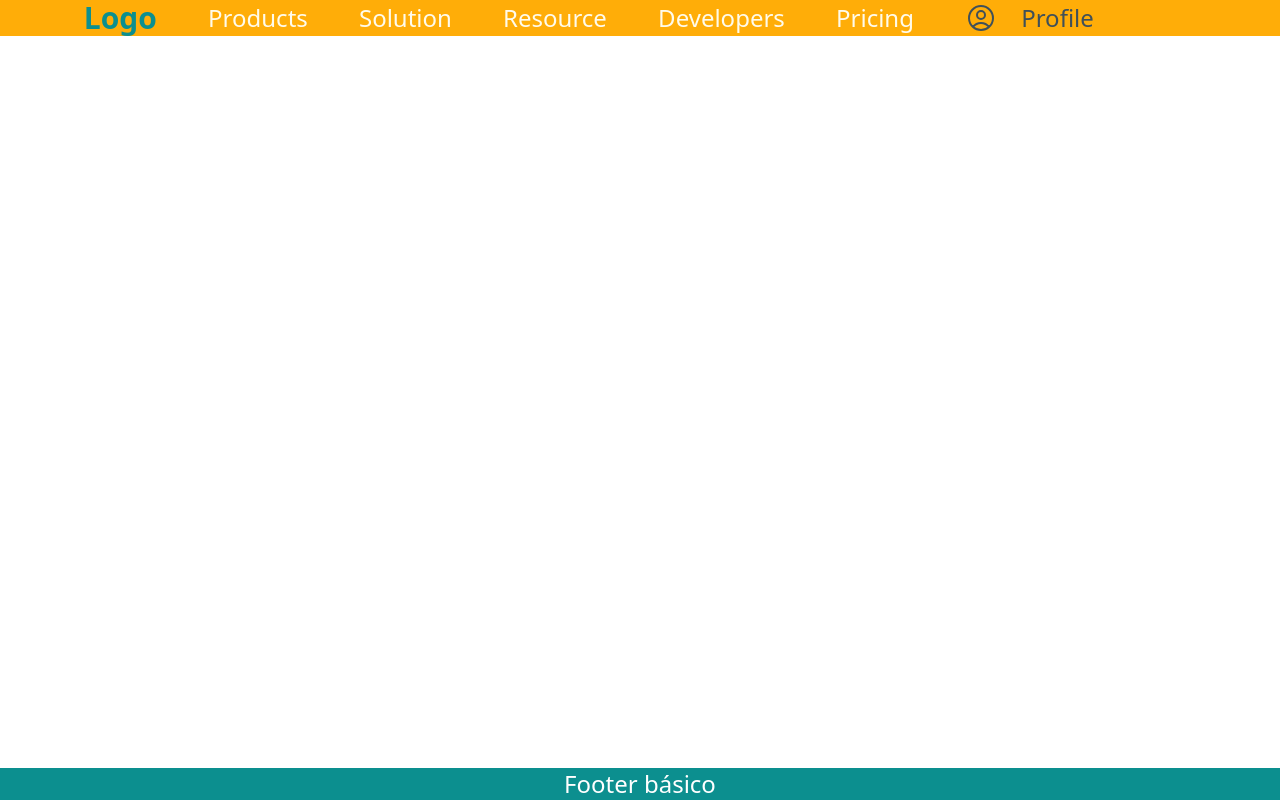
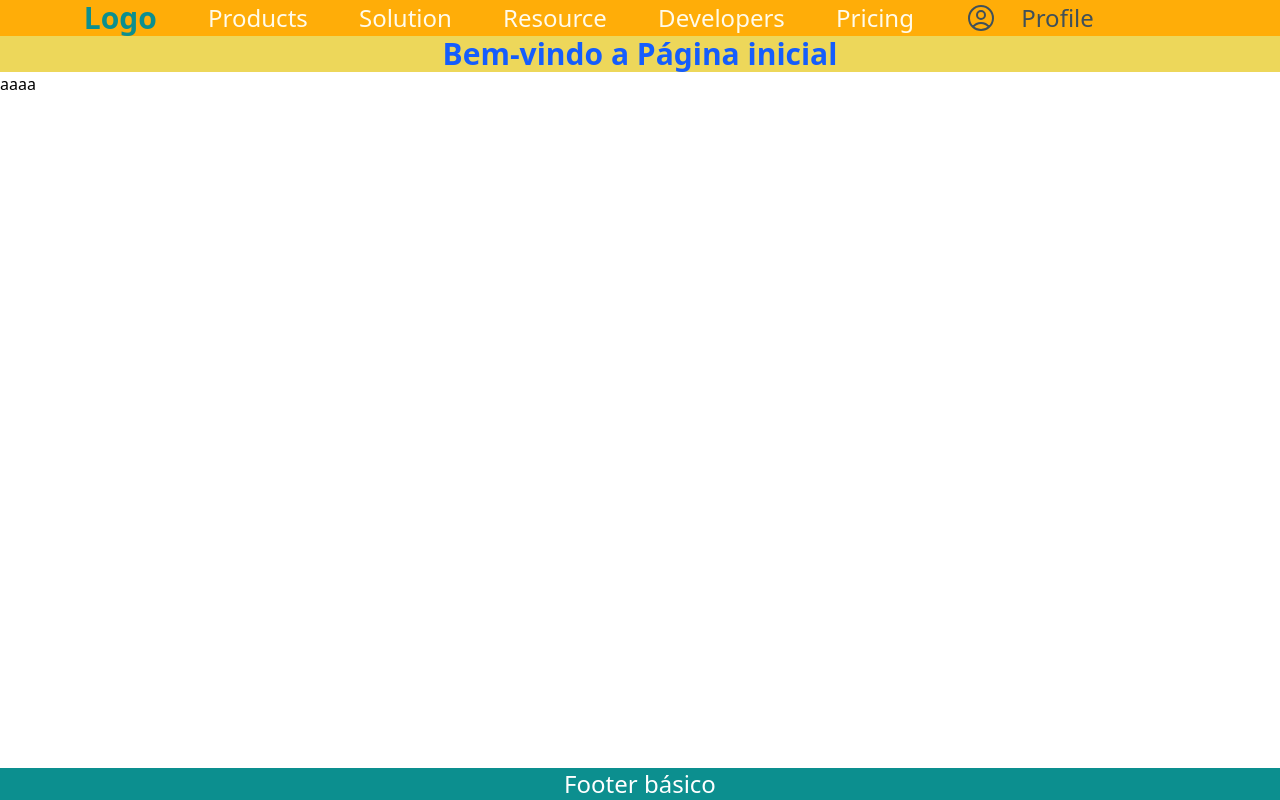
Before and after one commit to Gustavolima07/ML_Project, a React (Vite) app in the folder ML_React/: page / in a window 1280 px wide. Built offline with nearby package versions, Linux system fonts and the light colour scheme.

Commit message:
Cards criado

```diff
--- a/ML_React/Router.jsx
+++ b/ML_React/Router.jsx
@@ -8,7 +8,7 @@ const Router = () => {
   return (
       <Routes>
           <Route path="/" element={<LayoutPadrao />}>
-          <Route path="Inicial" element={<Inicial />} />
+          <Route path="/" element={<Inicial />} />
           <Route path="Login" element={<Login />} />
           <Route path="*" element={<Erro />} />
         </Route>
--- a/ML_React/src/Components/Cards/Cards.jsx
+++ b/ML_React/src/Components/Cards/Cards.jsx
@@ -1,7 +1,13 @@
-const Cards = () => {
+import style from "./Cards.module.css";
+import { Tipo_Card } from "./constant";
+
+const Cards = (props) => {
+    const { tipo = Tipo_Card.PRIMARIO, ...outrasProps } = props;
     return (
-        <div className="">
+        <div className={style.Card} tipo={tipo} {...outrasProps}>
 
         </div>
     )
 }
+
+export { Cards };
--- /dev/null
+++ b/ML_React/src/Components/Cards/Cards.module.css
@@ -0,0 +1,11 @@
+.Card[tipo = "inteiro"]{
+    display: flex;
+    flex-direction: column;
+    align-items: center;
+    justify-content: center;
+    border: 1px;
+    width: 100%;
+    background-color: var(--color-background);
+    border-radius: var(--border-radius);
+    box-shadow: var(--box-shadow);
+}
--- /dev/null
+++ b/ML_React/src/Components/Cards/constant.js
@@ -0,0 +1,3 @@
+export const Tipo_Card = Object.freeze({
+    INTEIRO : 'inteiro'
+});
--- a/ML_React/src/Pages/Inicial/Inicial.jsx
+++ b/ML_React/src/Pages/Inicial/Inicial.jsx
@@ -1,9 +1,17 @@
+import { Cards } from '../../Components';
 
 
 const Inicial = () => {
     return (
+        <div className="">
         <div>
+            <Cards className="bg-amarelo text-2xl text-center" texto="" tipo="inteiro">
+            <img src="" alt="" />
             <h1 className="text-3xl font-bold text-center text-blue-600 mt-8">Bem-vindo a Página inicial</h1>
+            </Cards>
+        </div>
+
+        <h1>aaaa</h1>
         </div>
     )
 }
```
Also changed, not shown: 1 other file (tests, documents, lock files or other folders).
